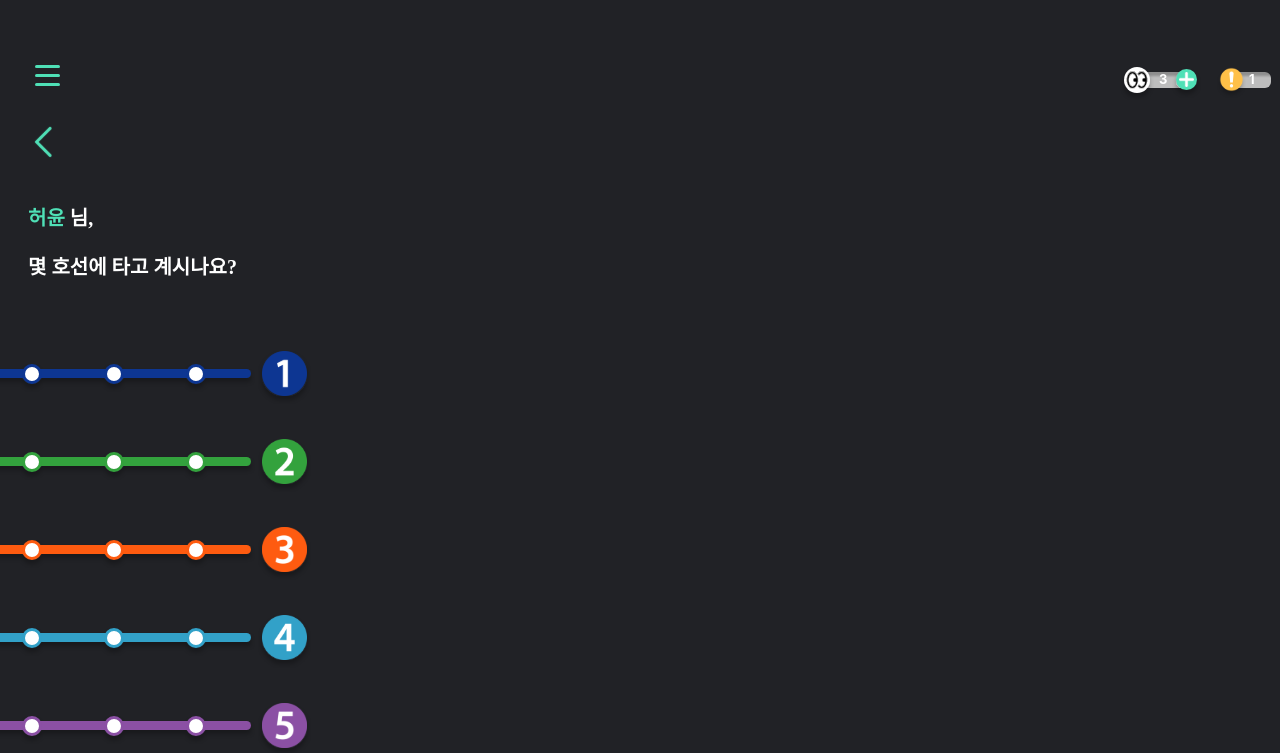
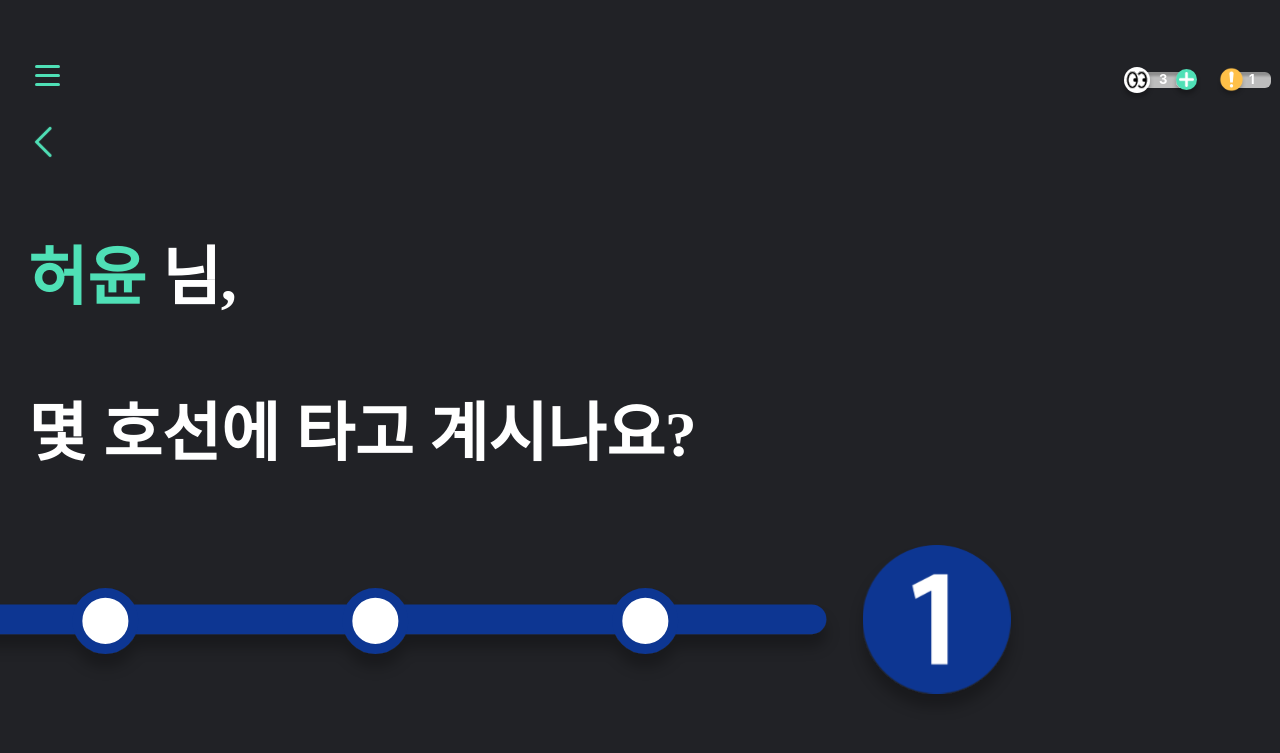
Before and after one commit to NNAERYEOK/NNY-Front, a React (Create React App) app: page /selectline in a window 1280 px wide. Shown: the top 753 px of the page. Built offline with nearby package versions, Linux system fonts and the light colour scheme.

Commit message:
fix: selectLine page 반응형 사이 번경

```diff
--- a/src/pages/SelectLinePage.js
+++ b/src/pages/SelectLinePage.js
@@ -64,6 +64,7 @@ const LineSelect = styled.div`
     margin-bottom: 35px;
     display: block;
     cursor: pointer;
+    width: 80%;
   }
 `;
 const Question = styled.div`
@@ -73,6 +74,6 @@ const Question = styled.div`
   p {
     color: white;
     font-weight: 800;
-    font-size: 20px;
+    font-size: 5vw;
   }
 `;
```
